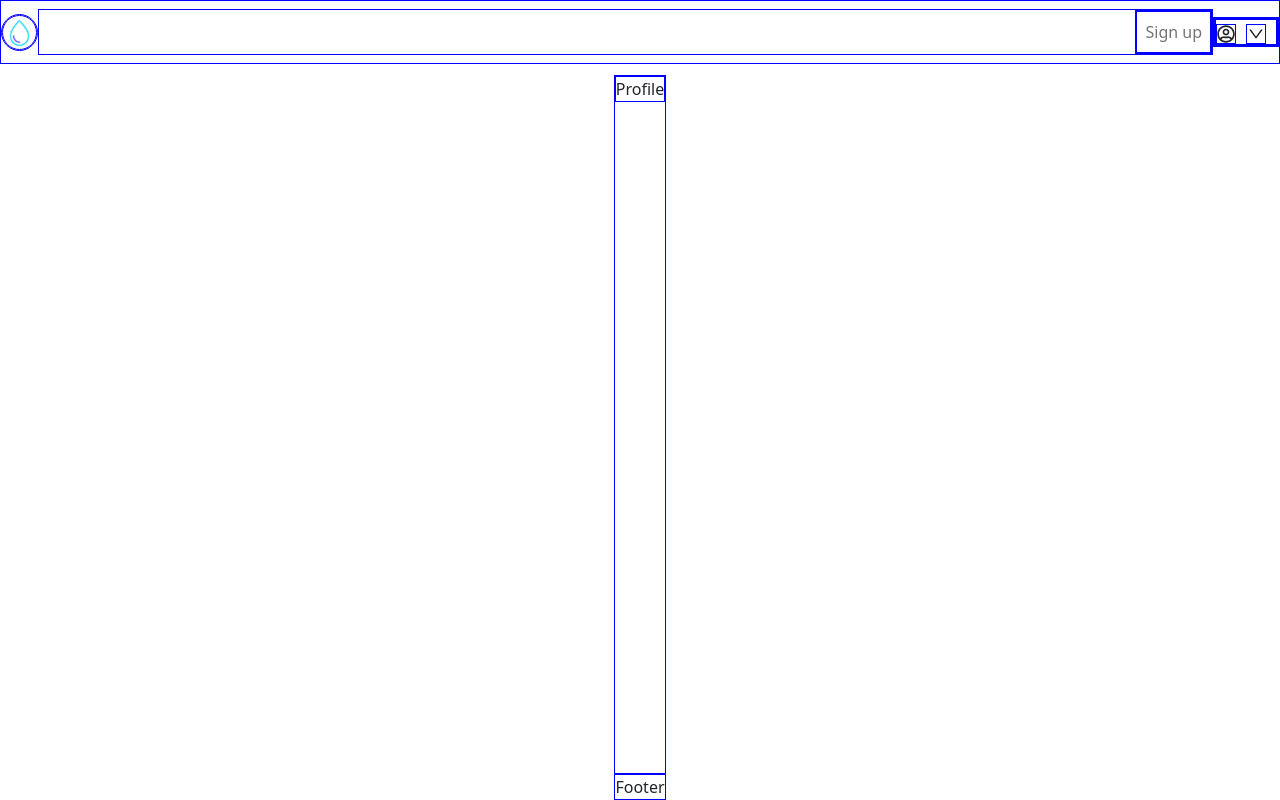
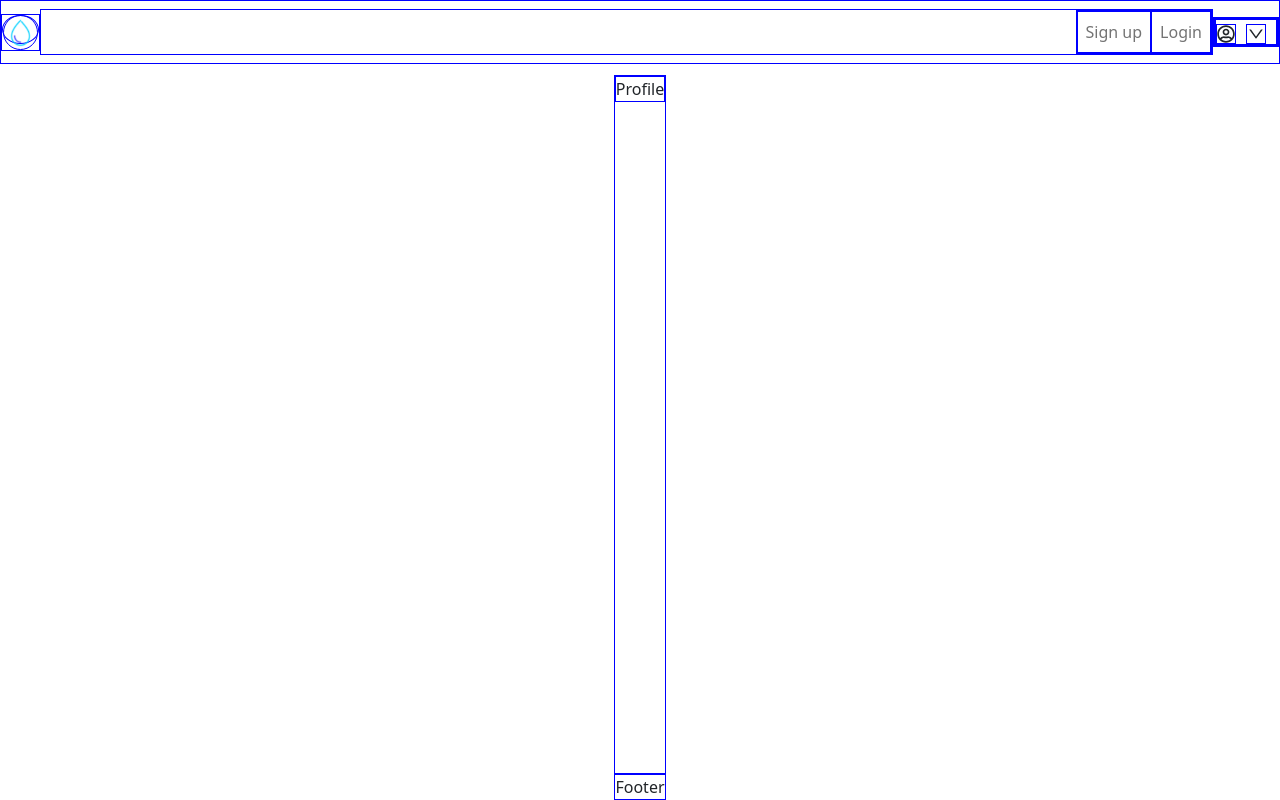
Before and after one commit to Brandon-Alvarez-03/Daily-Drip, a React (Create React App) app in the folder client/: page / in a window 1280 px wide. Built offline with nearby package versions, Linux system fonts and the light colour scheme.

Commit message:
nav complete, update for user context via redux later

```diff
--- a/client/src/components/Nav/Nav.jsx
+++ b/client/src/components/Nav/Nav.jsx
@@ -12,18 +12,21 @@ import "./Nav.css";
 function NavBar() {
   return (
     <Navbar expand="sm" className={"nav-container"} fixed="top">
-      {/* <Link to="/"> */}
-      <Navbar.Brand className="logo">
-        <img src={logo} alt="that logo boiii" style={{height: 35}} />
-      </Navbar.Brand>
-      {/* </Link> */}
+      <Link to="/">
+        <Navbar.Brand className="logo">
+          <img src={logo} alt="that logo boiii" style={{height: 35}} />
+        </Navbar.Brand>
+      </Link>
 
       <Navbar.Collapse id="basic-navbar-nav">
         <Nav className="nav ms-auto">
-        {/* <LinkContainer to="/signup"> */}
+          <LinkContainer to="/signup">
             <Nav.Link>Sign up</Nav.Link>
-        {/* </LinkContainer> */}
+          </LinkContainer>
 
+          <LinkContainer to="/login">
+            <Nav.Link>Login </Nav.Link>
+          </LinkContainer>
         </Nav>
       </Navbar.Collapse>
 
@@ -43,7 +46,7 @@ function NavBar() {
       >
         <NavDropdown.Item as="button" className={`dropdown-text`}>
           {" "}
-          <LinkContainer to="/profile" className="dropdown-text">
+          <LinkContainer to="/" className="dropdown-text">
             <Nav.Link>
               <RiAccountPinBoxLine size={22} className="nav-icon" />
               Profile
```
